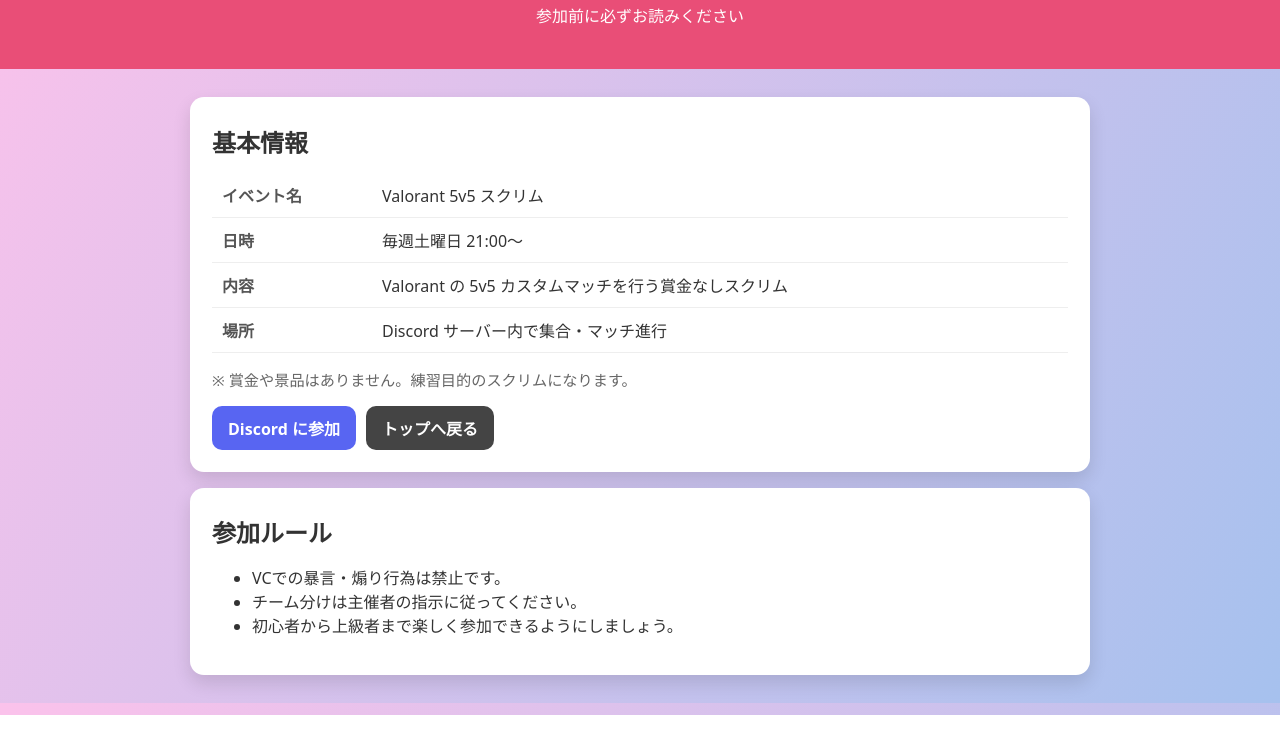
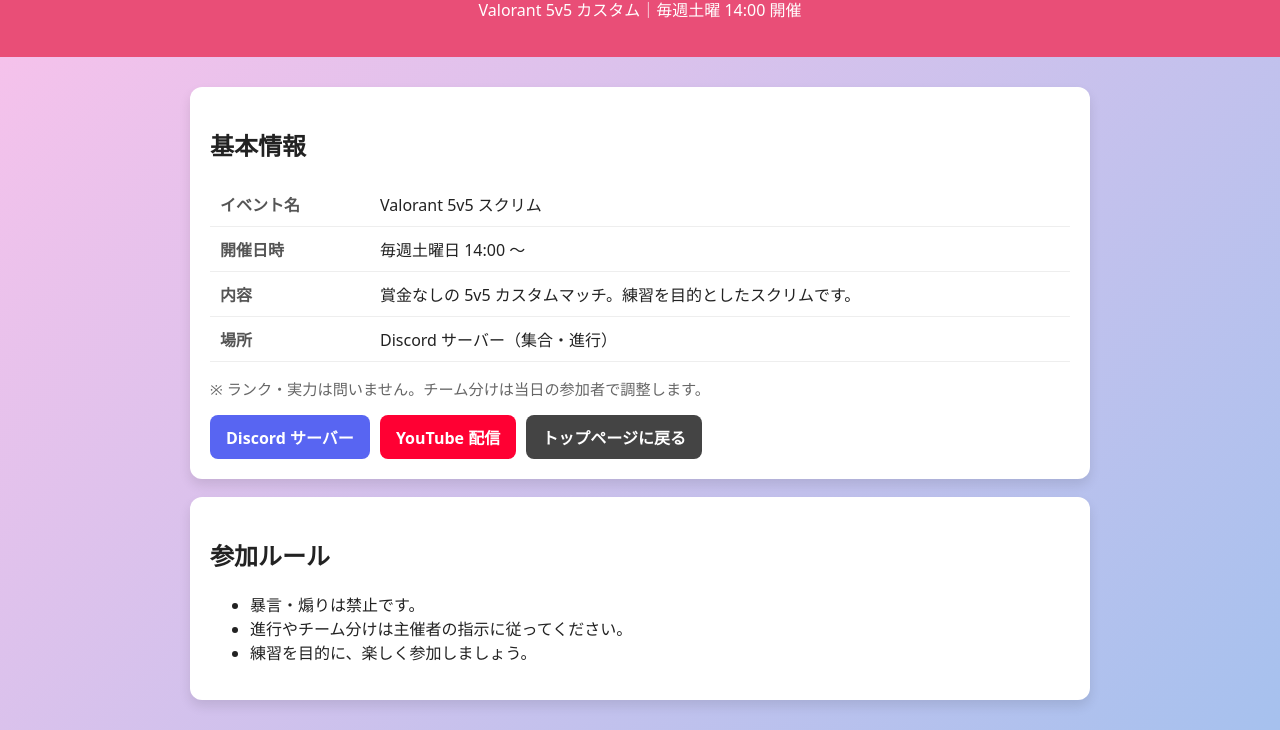
Before and after one commit to 251zs02382-coder/my-website, a plain HTML site: page subpage.html in a window 1280 px wide. Shown: the part 85-815 px from the top of the page. Drawn offline with Linux system fonts and the light colour scheme.

Commit message:
Update subpage.html

```diff
--- a/subpage.html
+++ b/subpage.html
@@ -3,40 +3,67 @@
 <head>
   <meta charset="UTF-8" />
   <meta name="viewport" content="width=device-width, initial-scale=1.0"/>
-  <title>イベント概要</title>
+  <title>イベント概要｜Valorant スクリム</title>
   <style>
-    :root { --brand:#4a90e2; }
-    body{
-      margin:0; font-family:system-ui, -apple-system, "Segoe UI", Arial;
-      background: linear-gradient(120deg,#fbc2eb,#a6c1ee);
-      color:#333;
+    body {
+      font-family: system-ui, Arial, sans-serif;
+      margin: 0; padding: 0;
+      background: linear-gradient(135deg,#fbc2eb,#a6c1ee);
+      color:#222;
     }
-    header{ padding:26px 16px; text-align:center; background:#e94e77; color:#fff; }
-    header h1{ margin:0; }
-    main{ max-width:900px; margin:28px auto; padding:0 16px; }
-    .card{
-      background:#fff; border-radius:14px; padding:22px; margin:16px 0;
-      box-shadow:0 8px 18px rgba(0,0,0,.12);
+    header {
+      background:#e94e77;
+      color:#fff;
+      padding:20px;
+      text-align:center;
     }
-    h2{ margin:.2em 0 .6em; }
-    .btns{ display:flex; flex-wrap:wrap; gap:10px; }
-    a.btn{
-      display:inline-block; padding:10px 16px; border-radius:10px;
-      color:#fff; text-decoration:none; font-weight:600;
+    header h1 { margin:0; }
+    main {
+      max-width:900px;
+      margin:30px auto;
+      padding:0 16px;
     }
-    .back{ background:#444; }
-    .yt{ background:#ff0033; }
-    .dc{ background:#5865F2; }
-    table{ width:100%; border-collapse:collapse; }
-    th, td{ padding:10px; border-bottom:1px solid #eee; text-align:left; }
-    th{ width:140px; color:#555; }
-    .note{ color:#666; font-size:.95rem; }
+    .card {
+      background:#fff;
+      border-radius:12px;
+      padding:20px;
+      margin:18px 0;
+      box-shadow:0 6px 12px rgba(0,0,0,0.1);
+    }
+    table {
+      width:100%;
+      border-collapse:collapse;
+    }
+    th, td {
+      padding:10px;
+      border-bottom:1px solid #eee;
+      text-align:left;
+    }
+    th { width:140px; color:#555; }
+    .note { color:#666; font-size:.95rem; }
+    .btns {
+      margin-top:16px;
+      display:flex;
+      flex-wrap:wrap;
+      gap:10px;
+    }
+    a.btn {
+      display:inline-block;
+      padding:10px 16px;
+      border-radius:8px;
+      font-weight:600;
+      color:#fff;
+      text-decoration:none;
+    }
+    .back { background:#444; }
+    .dc { background:#5865F2; }
+    .yt { background:#ff0033; }
   </style>
 </head>
 <body>
   <header>
     <h1>イベント概要</h1>
-    <p>参加前に必ずお読みください</p>
+    <p>Valorant 5v5 カスタム｜毎週土曜 14:00 開催</p>
   </header>
 
   <main>
@@ -44,23 +71,24 @@
       <h2>基本情報</h2>
       <table>
         <tr><th>イベント名</th><td>Valorant 5v5 スクリム</td></tr>
-        <tr><th>日時</th><td>毎週土曜日 21:00〜</td></tr>
-        <tr><th>内容</th><td>Valorant の 5v5 カスタムマッチを行う賞金なしスクリム</td></tr>
-        <tr><th>場所</th><td>Discord サーバー内で集合・マッチ進行</td></tr>
+        <tr><th>開催日時</th><td>毎週土曜日 14:00 〜</td></tr>
+        <tr><th>内容</th><td>賞金なしの 5v5 カスタムマッチ。練習を目的としたスクリムです。</td></tr>
+        <tr><th>場所</th><td>Discord サーバー（集合・進行）</td></tr>
       </table>
-      <p class="note">※ 賞金や景品はありません。練習目的のスクリムになります。</p>
-      <div class="btns" style="margin-top:10px">
-        <a class="btn dc" href="YOUR_DISCORD_INVITE" target="_blank" rel="noopener">Discord に参加</a>
-        <a class="btn back" href="index.html">トップへ戻る</a>
+      <p class="note">※ ランク・実力は問いません。チーム分けは当日の参加者で調整します。</p>
+      <div class="btns">
+        <a class="btn dc" href="https://discord.gg/XXXX" target="_blank">Discord サーバー</a>
+        <a class="btn yt" href="https://www.youtube.com/" target="_blank">YouTube 配信</a>
+        <a class="btn back" href="index.html">トップページに戻る</a>
       </div>
     </section>
 
     <section class="card">
       <h2>参加ルール</h2>
       <ul>
-        <li>VCでの暴言・煽り行為は禁止です。</li>
-        <li>チーム分けは主催者の指示に従ってください。</li>
-        <li>初心者から上級者まで楽しく参加できるようにしましょう。</li>
+        <li>暴言・煽りは禁止です。</li>
+        <li>進行やチーム分けは主催者の指示に従ってください。</li>
+        <li>練習を目的に、楽しく参加しましょう。</li>
       </ul>
     </section>
   </main>
```
